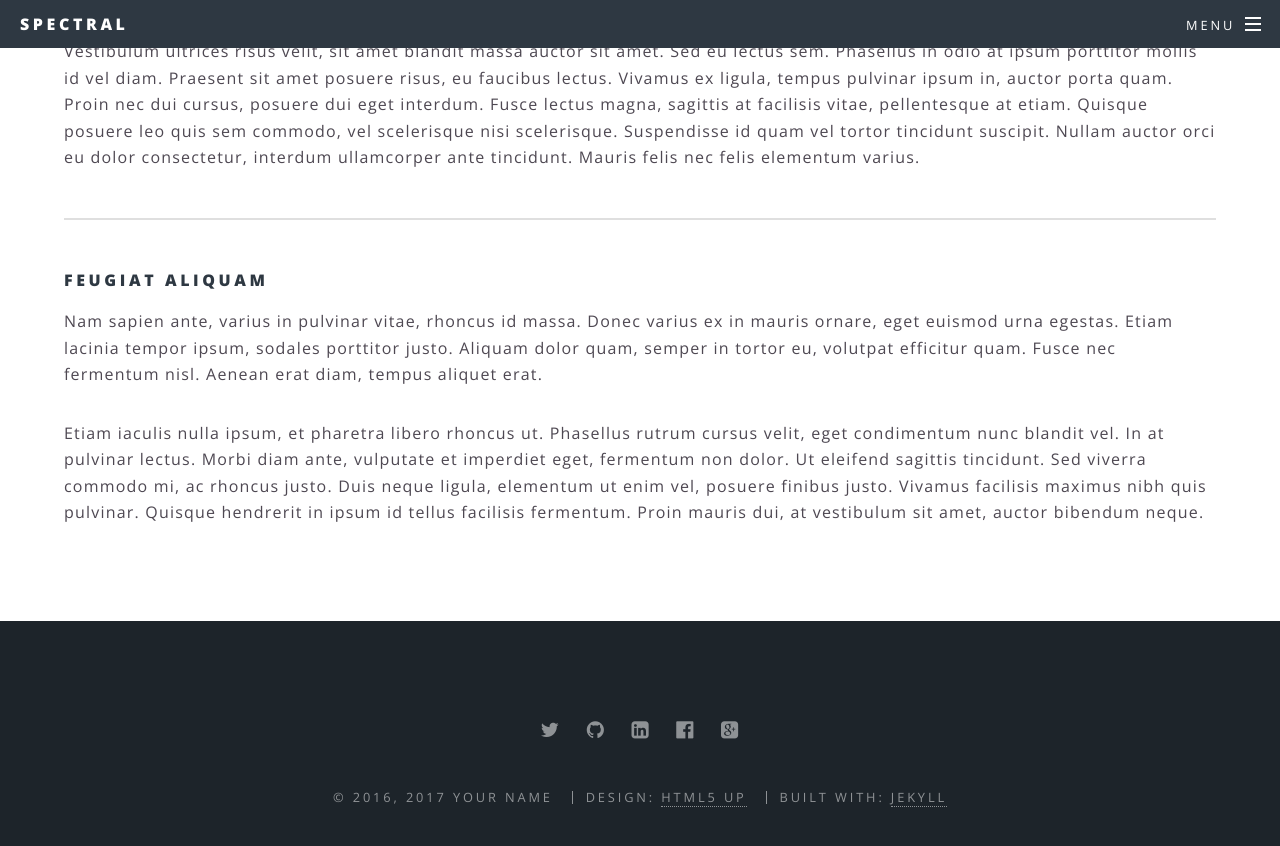
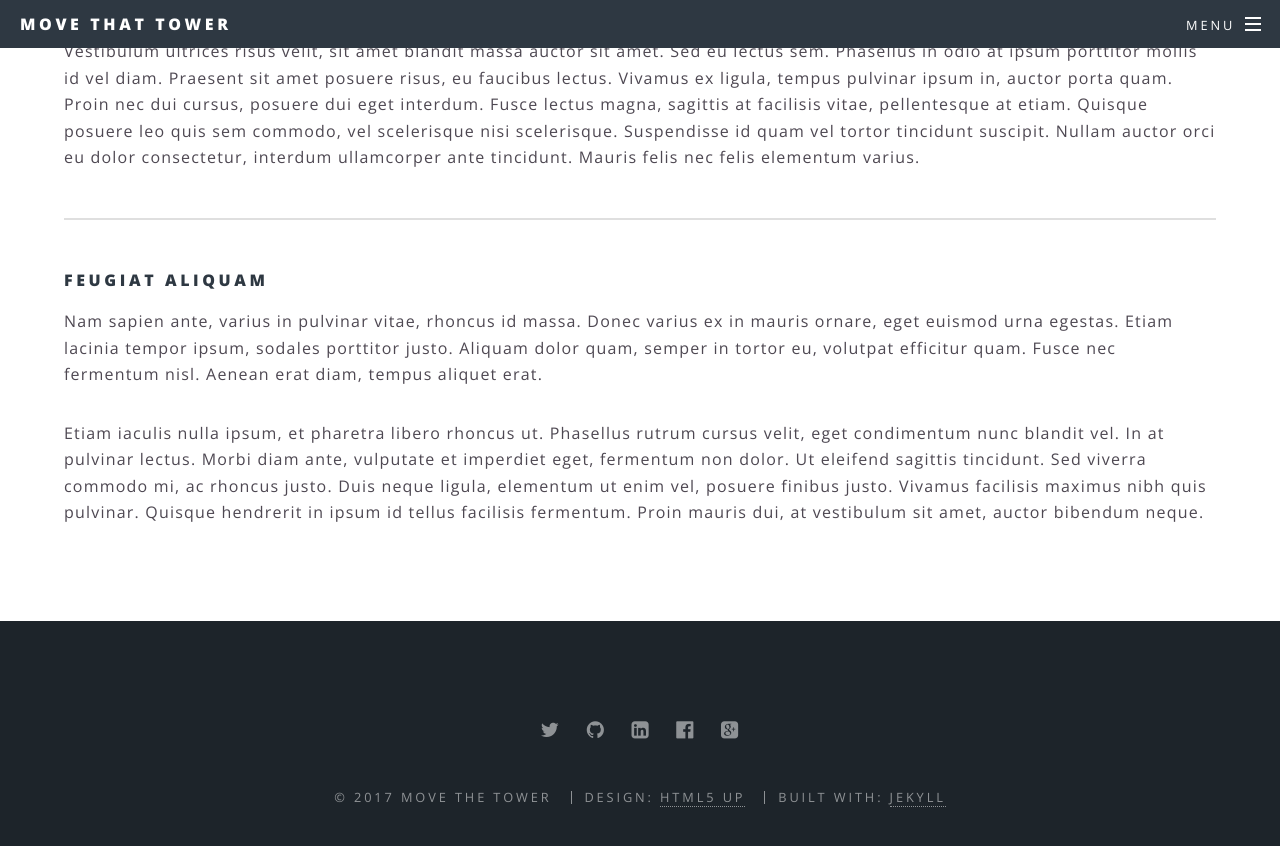
Before and after one commit to michaelbellino/movethattower, a Jekyll site: the page built from generic.html, in a window 1280 px wide and 900 px high, scrolled down 692 px. Shown: the top 846 px of the window. Built offline with Jekyll 4.4.1, drawn with Linux system fonts in a browser that asks for light colours.

Commit message:
Update config

```diff
--- a/_config.yml
+++ b/_config.yml
@@ -2,13 +2,10 @@
 #
 
 # Site settings
-title: Spectral
-description: |
-  Another fine responsive
-  site template freebie
-  crafted by [HTML5 UP](http://html5up.net)
-owner: Your Name # or company name
-first_published: 2016 # if migrating another site, the year of your first publish
+title: Move That Tower
+description: Description
+owner: Move the Tower # or company name
+first_published: 2017 # if migrating another site, the year of your first publish
 email: your-email@domain.com
 baseurl: "" # the subpath of your site, e.g. /blog
 url: "http://yourdomain.com" # the base hostname & protocol for your site
```
